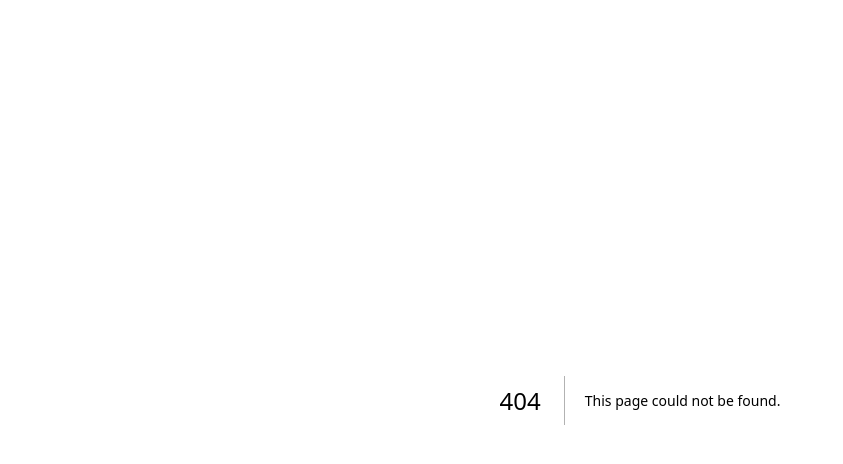
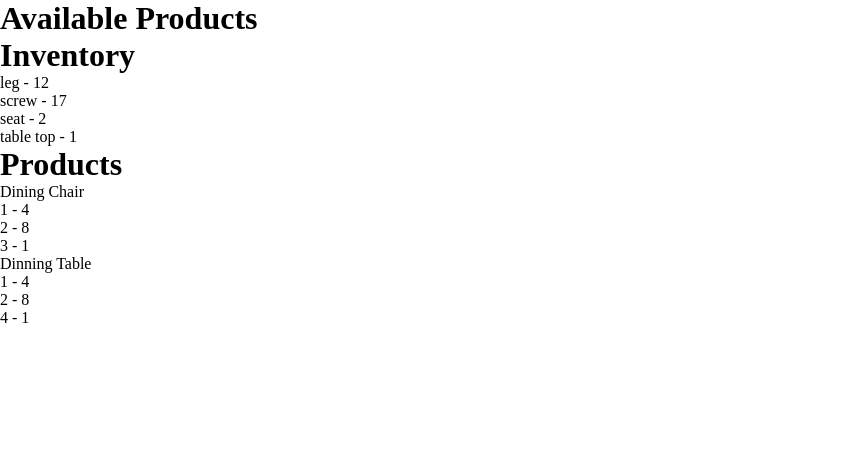
Before and after one commit to danieldraganweb/Next-test3, a Next.js app in the folder interviewtask2023-1/: page /warehouse in a window 1280 px wide. Before the commit this address had no page. Shown: the top 464 px of the page, without its empty margins (0-843 px from the left). Built offline with nearby package versions, Linux system fonts and the light colour scheme.

Commit message:
deleted original next.js css proprerties

```diff
--- a/interviewtask2023-1/pages/index.tsx
+++ b/interviewtask2023-1/pages/index.tsx
@@ -15,9 +15,7 @@ export default function Home() {
         <link rel="icon" href="/favicon.ico" />
       </Head>
       <main className={styles.main}>
-        <div className={styles.description}>
-          <h1 className={styles.title}>Warehouse Software</h1>
-        </div>
+        <h1 className={styles.title}>Warehouse Software</h1>
       </main>
     </>
   );
--- /dev/null
+++ b/interviewtask2023-1/pages/warehouse.tsx
@@ -0,0 +1,96 @@
+import React, { useState } from "react";
+
+const Warehouse = () => {
+  const [inventory, setInventory] = useState([
+    {
+      art_id: "1",
+      name: "leg",
+      stock: 12,
+    },
+    {
+      art_id: "2",
+      name: "screw",
+      stock: 17,
+    },
+    {
+      art_id: "3",
+      name: "seat",
+      stock: 2,
+    },
+    {
+      art_id: "4",
+      name: "table top",
+      stock: 1,
+    },
+  ]);
+
+  const [products, setProducts] = useState([
+    {
+      name: "Dining Chair",
+      contain_articles: [
+        {
+          art_id: "1",
+          amount_of: 4,
+        },
+        {
+          art_id: "2",
+          amount_of: 8,
+        },
+        {
+          art_id: "3",
+          amount_of: 1,
+        },
+      ],
+    },
+    {
+      name: "Dinning Table",
+      contain_articles: [
+        {
+          art_id: "1",
+          amount_of: 4,
+        },
+        {
+          art_id: "2",
+          amount_of: 8,
+        },
+        {
+          art_id: "4",
+          amount_of: 1,
+        },
+      ],
+    },
+  ]);
+
+  return (
+    <div>
+      <h1>Available Products</h1>
+
+      <h1>Inventory</h1>
+      <ul>
+        {inventory.map((item) => (
+          <li key={item.art_id}>
+            {item.name} - {item.stock}
+          </li>
+        ))}
+      </ul>
+
+      <h1>Products</h1>
+      <ul>
+        {products.map((product) => (
+          <li key={product.name}>
+            {product.name}
+            <ul>
+              {product.contain_articles.map((article) => (
+                <li key={article.art_id}>
+                  {article.art_id} - {article.amount_of}
+                </li>
+              ))}
+            </ul>
+          </li>
+        ))}
+      </ul>
+    </div>
+  );
+};
+
+export default Warehouse;
--- a/interviewtask2023-1/styles/globals.css
+++ b/interviewtask2023-1/styles/globals.css
@@ -1,78 +1,3 @@
-:root {
-  --max-width: 1100px;
-  --border-radius: 12px;
-  --font-mono: ui-monospace, Menlo, Monaco, "Cascadia Mono", "Segoe UI Mono",
-    "Roboto Mono", "Oxygen Mono", "Ubuntu Monospace", "Source Code Pro",
-    "Fira Mono", "Droid Sans Mono", "Courier New", monospace;
-
-  --foreground-rgb: 0, 0, 0;
-  --background-start-rgb: 214, 219, 220;
-  --background-end-rgb: 255, 255, 255;
-
-  --primary-glow: conic-gradient(
-    from 180deg at 50% 50%,
-    #16abff33 0deg,
-    #0885ff33 55deg,
-    #54d6ff33 120deg,
-    #0071ff33 160deg,
-    transparent 360deg
-  );
-  --secondary-glow: radial-gradient(
-    rgba(255, 255, 255, 1),
-    rgba(255, 255, 255, 0)
-  );
-
-  --tile-start-rgb: 239, 245, 249;
-  --tile-end-rgb: 228, 232, 233;
-  --tile-border: conic-gradient(
-    #00000080,
-    #00000040,
-    #00000030,
-    #00000020,
-    #00000010,
-    #00000010,
-    #00000080
-  );
-
-  --callout-rgb: 238, 240, 241;
-  --callout-border-rgb: 172, 175, 176;
-  --card-rgb: 180, 185, 188;
-  --card-border-rgb: 131, 134, 135;
-}
-
-@media (prefers-color-scheme: dark) {
-  :root {
-    --foreground-rgb: 255, 255, 255;
-    --background-start-rgb: 0, 0, 0;
-    --background-end-rgb: 0, 0, 0;
-
-    --primary-glow: radial-gradient(rgba(1, 65, 255, 0.4), rgba(1, 65, 255, 0));
-    --secondary-glow: linear-gradient(
-      to bottom right,
-      rgba(1, 65, 255, 0),
-      rgba(1, 65, 255, 0),
-      rgba(1, 65, 255, 0.3)
-    );
-
-    --tile-start-rgb: 2, 13, 46;
-    --tile-end-rgb: 2, 5, 19;
-    --tile-border: conic-gradient(
-      #ffffff80,
-      #ffffff40,
-      #ffffff30,
-      #ffffff20,
-      #ffffff10,
-      #ffffff10,
-      #ffffff80
-    );
-
-    --callout-rgb: 20, 20, 20;
-    --callout-border-rgb: 108, 108, 108;
-    --card-rgb: 100, 100, 100;
-    --card-border-rgb: 200, 200, 200;
-  }
-}
-
 * {
   box-sizing: border-box;
   padding: 0;
```
